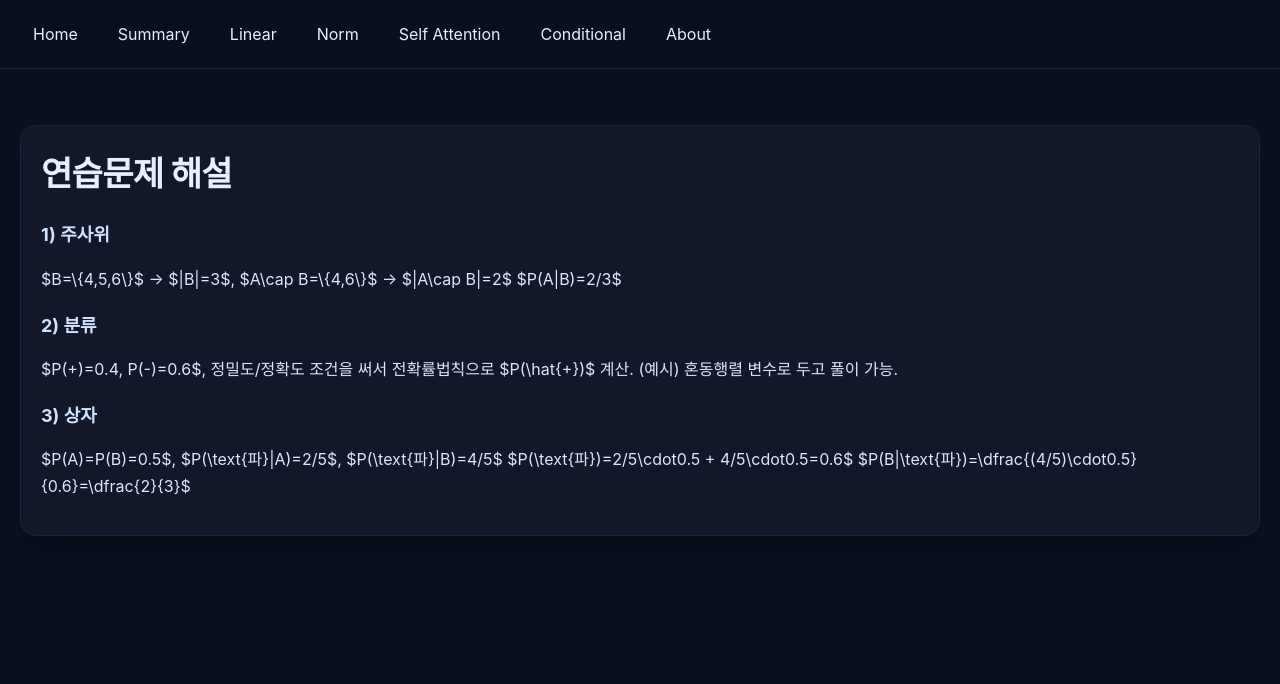
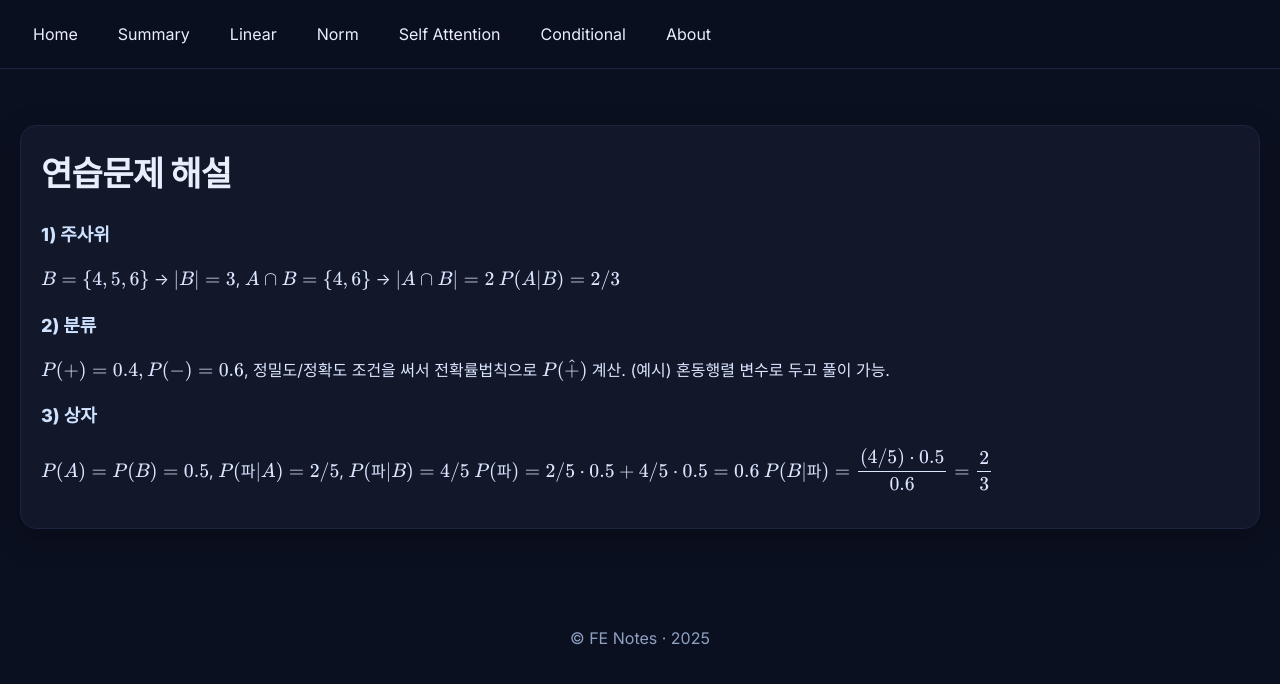
Before and after one commit to rainabak/rainabak.github.io, a Jekyll site: the page built from Conditional-solutions.html, in a window 1280 px wide. Shown: the top 684 px of the page. Built offline with Jekyll 4.4.1, drawn with Linux system fonts in a browser that asks for light colours.

Commit message:
Update default.html

```diff
--- a/_layouts/default.html
+++ b/_layouts/default.html
@@ -4,12 +4,23 @@
   <meta charset="utf-8" />
   <meta name="viewport" content="width=device-width,initial-scale=1" />
   <title>{{ page.title }} | {{ site.title }}</title>
+
+  <!-- 폰트 -->
+  <link rel="preconnect" href="https://fonts.googleapis.com">
+  <link rel="preconnect" href="https://fonts.gstatic.com" crossorigin>
+  <link href="https://fonts.googleapis.com/css2?family=Inter:wght@400;600;800&display=swap" rel="stylesheet">
+
   <link rel="stylesheet" href="{{ '/assets/css/style.css' | relative_url }}">
+
+  <!-- MathJax (필요 없는 페이지에서도 문제 없음) -->
+  <script>window.MathJax={tex:{inlineMath:[['$','$'],['\\(','\\)']]}};</script>
+  <script defer src="https://cdn.jsdelivr.net/npm/mathjax@3/es5/tex-mml-chtml.js"></script>
 </head>
 <body>
   {% include nav.html %}
   <main class="container">
     {{ content }}
   </main>
+  <footer class="footer">© {{ site.title }} · {{ site.time | date: "%Y" }}</footer>
 </body>
 </html>
```
